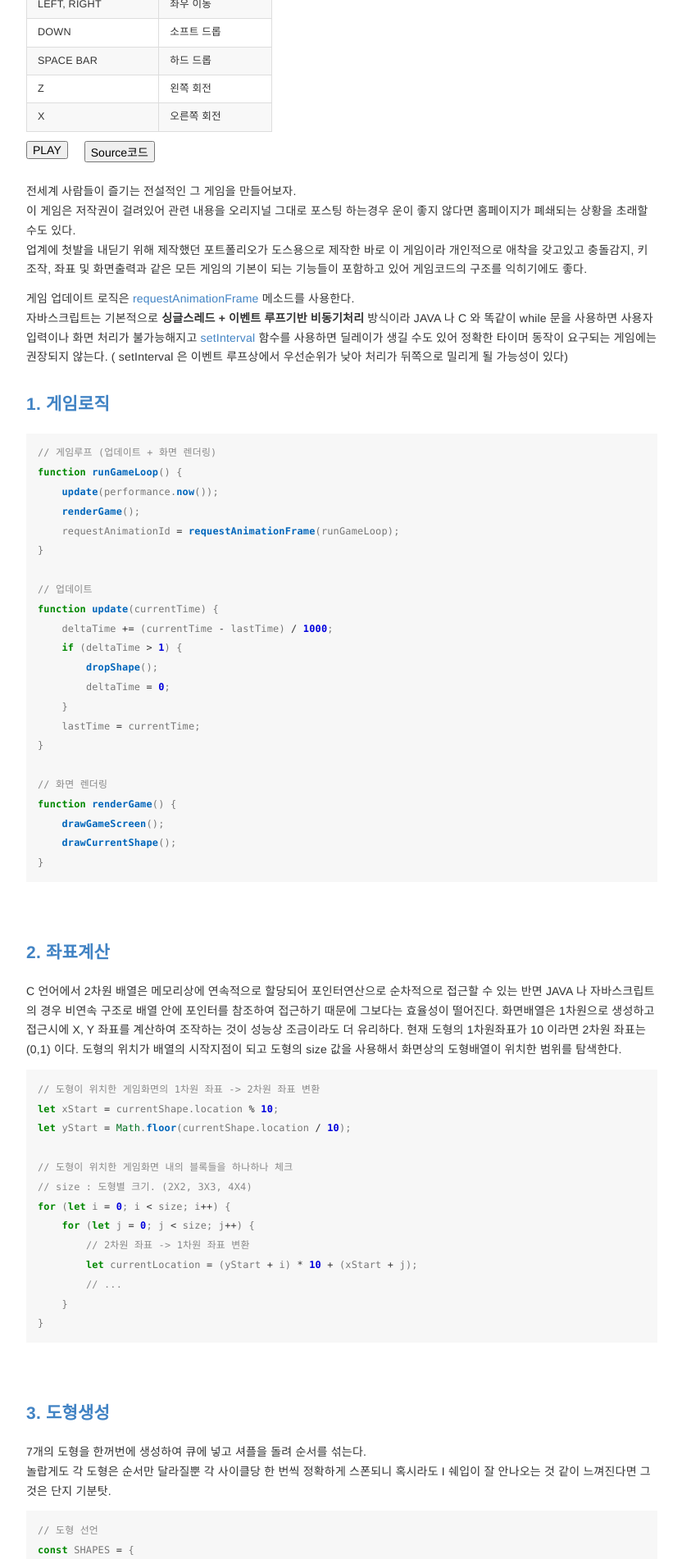
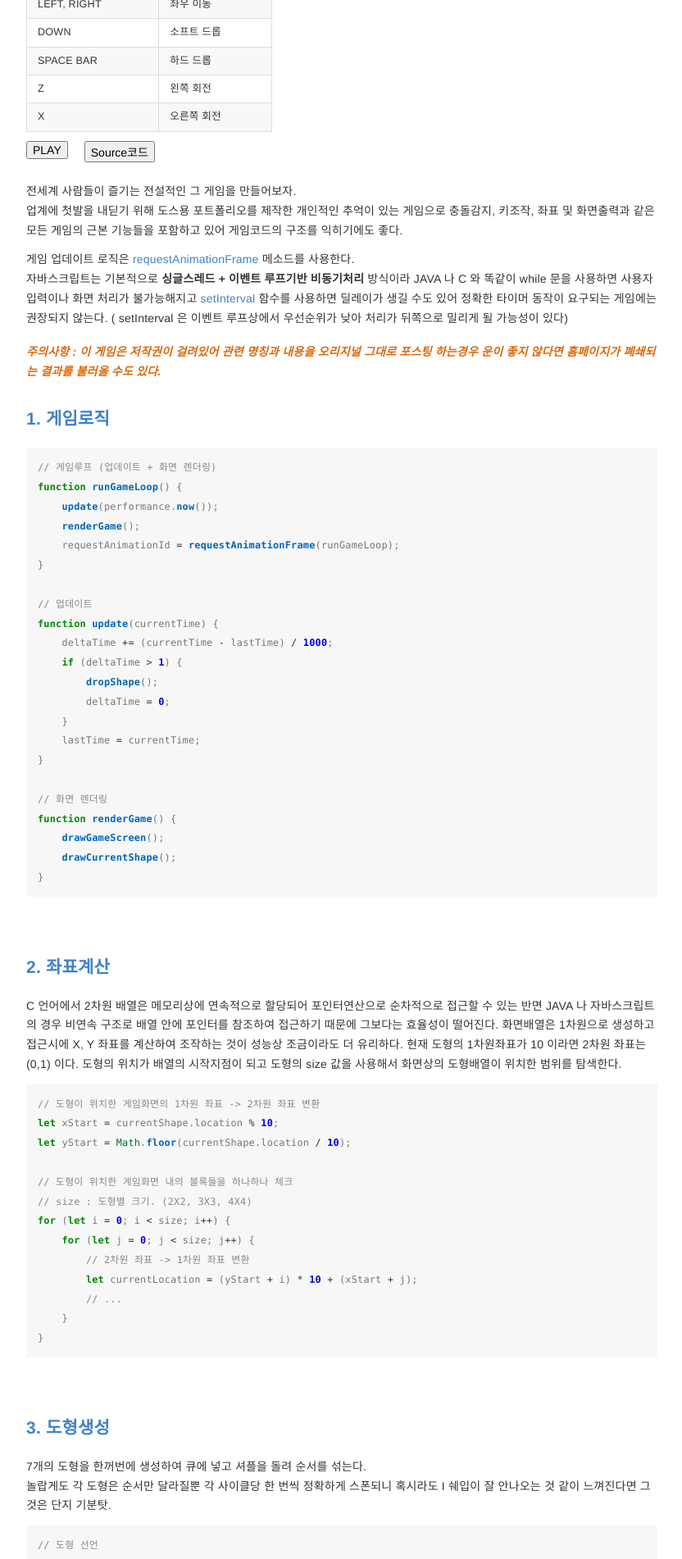
Before and after one commit to nicemiro/nicemiro.github.io, a Jekyll site: the page built from _posts/gameDev/2025-07-25-gameDev_blocks.md, in a window 1280 px wide. Shown: the part 362-2264 px from the top of the page at 82% size, without its empty margins (223-1055 px from the left). Built offline with Jekyll 4.4.1, drawn with Linux system fonts in a browser that asks for light colours; some of the changed text lies outside the part shown.

Commit message:
2025-07-25-gameDev_blocks.md polished some sentences

````diff
--- a/_posts/gameDev/2025-07-25-gameDev_blocks.md
+++ b/_posts/gameDev/2025-07-25-gameDev_blocks.md
@@ -70,12 +70,12 @@ published: true
 
 <br>
 전세계 사람들이 즐기는 전설적인 그 게임을 만들어보자.
-이 게임은 저작권이 걸려있어 관련 내용을 오리지널 그대로 포스팅 하는경우 운이 좋지 않다면 홈페이지가 폐쇄되는 상황을 초래할 수도 있다.
-업계에 첫발을 내딛기 위해 제작했던 포트폴리오가 도스용으로 제작한 바로 이 게임이라 개인적으로 애착을 갖고있고
-충돌감지, 키조작, 좌표 및 화면출력과 같은 모든 게임의 기본이 되는 기능들이 포함하고 있어 게임코드의 구조를 익히기에도 좋다.
+업계에 첫발을 내딛기 위해 도스용 포트폴리오를 제작한 개인적인 추억이 있는 게임으로 충돌감지, 키조작, 좌표 및 화면출력과 같은 모든 게임의 근본 기능들을 포함하고 있어 게임코드의 구조를 익히기에도 좋다.
 
 게임 업데이트 로직은 [requestAnimationFrame][2]{:target="_blank"} 메소드를 사용한다.
 자바스크립트는 기본적으로 **싱글스레드 + 이벤트 루프기반 비동기처리** 방식이라 JAVA 나 C 와 똑같이 while 문을 사용하면 사용자 입력이나 화면 처리가 불가능해지고 [setInterval][3]{:target="_blank"} 함수를 사용하면 딜레이가 생길 수도 있어 정확한 타이머 동작이 요구되는 게임에는 권장되지 않는다. ( setInterval 은 이벤트 루프상에서 우선순위가 낮아 처리가 뒤쪽으로 밀리게 될 가능성이 있다)
+
+<h6 style="color: #dc690bff; font-style: italic;"> 주의사항 : 이 게임은 저작권이 걸려있어 관련 명칭과 내용을 오리지널 그대로 포스팅 하는경우 운이 좋지 않다면 홈페이지가 폐쇄되는 결과를 불러올 수도 있다. </h6>
 
 ### 1. 게임로직
 ```javascript
````
